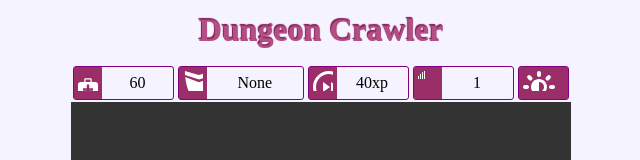
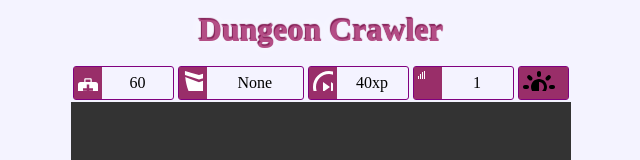
Before and after one commit to vijayabharathib/fcc-project-dungeon-crawler, a React (Create React App) app: page / in a window 1280 px wide. Shown: the top 160 px of the page, without its empty margins (319-959 px from the left). Built offline with nearby package versions, Linux system fonts and the light colour scheme.

Commit message:
finish blindfolding

```diff
--- a/src/index.js
+++ b/src/index.js
@@ -4,7 +4,6 @@ import {Provider} from 'react-redux';
 import {createStore} from 'redux';
 import reducer from './scripts/reducers/combineReducer';
 import App from './scripts/components/App';
-// import {createMaze,movePlayer} from './scripts/actions/mazeActions';
 import {createMaze,toggleLight,movePlayer} from './scripts/actions/mazeActions';
 import './styles/css/index.css';
 
--- a/src/scripts/components/Maze.js
+++ b/src/scripts/components/Maze.js
@@ -22,6 +22,7 @@ let Maze =({state,control,dispatch})=> {
     });
     let restart=()=>{
       dispatch(createMaze());
+      dispatch(toggleLight());
     }
     let shedLight=()=>{
       dispatch(toggleLight());
@@ -29,7 +30,7 @@ let Maze =({state,control,dispatch})=> {
     return(
       <div className="c-app__container">
         <GameResult result={state.result} onClick={restart} />
-        <PlayerStatus player={state.player} result={state.result} toggleLight={shedLight}/>
+        <PlayerStatus player={state.player} result={state.result} toggleLight={shedLight} light={state.light}/>
         {control}
         <table className={"frame " + state.result}>
           <tbody className={"c-game__board " + state.light} >
--- a/src/scripts/components/Player.js
+++ b/src/scripts/components/Player.js
@@ -3,7 +3,7 @@ import '../../styles/css/Player.css';
 
 let PlayerStatus = (props) => {
   let player=props.player;
-
+  let light=props.light;
   return (
     <ul className={"player_status " + props.result }>
       <li className="status_health" title="Player Health">
@@ -20,8 +20,8 @@ let PlayerStatus = (props) => {
         <div className="status"><svg className='status icon'><use xlinkHref="#icon_level"/></svg></div>
         <span>{`${player.level}`}</span>
       </li>
-      <li className="toggle_light" title="Shed some light">
-        <div className="status"><svg onClick={props.toggleLight} className='status icon'><use xlinkHref="#icon_light"/></svg></div>
+      <li className={`toggle_light ${light}`} title={light==="light" ? "Shed some light" : "I can win blindfolded"} onClick={props.toggleLight}>
+        <div className="status"><svg className='status icon'><use xlinkHref="#icon_light"/></svg></div>
       </li>
     </ul>
   );
--- a/src/styles/css/Player.css
+++ b/src/styles/css/Player.css
@@ -38,4 +38,17 @@
     height: 24px;
     fill: white; }
   .toggle_light .status {
-    width: 100%; }
+    width: 100%;
+    cursor: pointer; }
+
+.toggle_light.dark .status {
+  fill: white; }
+
+.toggle_light.dark:hover .status {
+  fill: black; }
+
+.toggle_light.light .status {
+  fill: black; }
+
+.toggle_light.light:hover .status {
+  fill: white; }
--- a/src/styles/css/Tile.css
+++ b/src/styles/css/Tile.css
@@ -40,6 +40,8 @@
     margin-top: -8px;
     margin-left: -8px;
     border: 2px solid #c11; }
+  .c-tile--boss:not(.light):after {
+    display: none; }
 
 .c-tile--nobody {
   background: black; }
--- a/src/styles/scss/Player.scss
+++ b/src/styles/scss/Player.scss
@@ -51,5 +51,24 @@
   }
   .toggle_light & {
     width: 100%;
+    cursor: pointer;
   }
 }
+
+.toggle_light.dark {
+  .status {
+    fill: white;
+  }
+  &:hover .status {
+    fill: black;
+  }
+}
+
+.toggle_light.light {
+  .status {
+    fill: black;
+  }
+  &:hover .status {
+    fill: white;
+  }
+}
--- a/src/styles/scss/Tile.scss
+++ b/src/styles/scss/Tile.scss
@@ -51,6 +51,11 @@
     margin-left: -8px;
     border: 2px solid #c11;
   }
+  &:not(.light) {
+    &:after {
+      display: none;
+    }
+  }
 }
 
 .c-tile--nobody {
```
